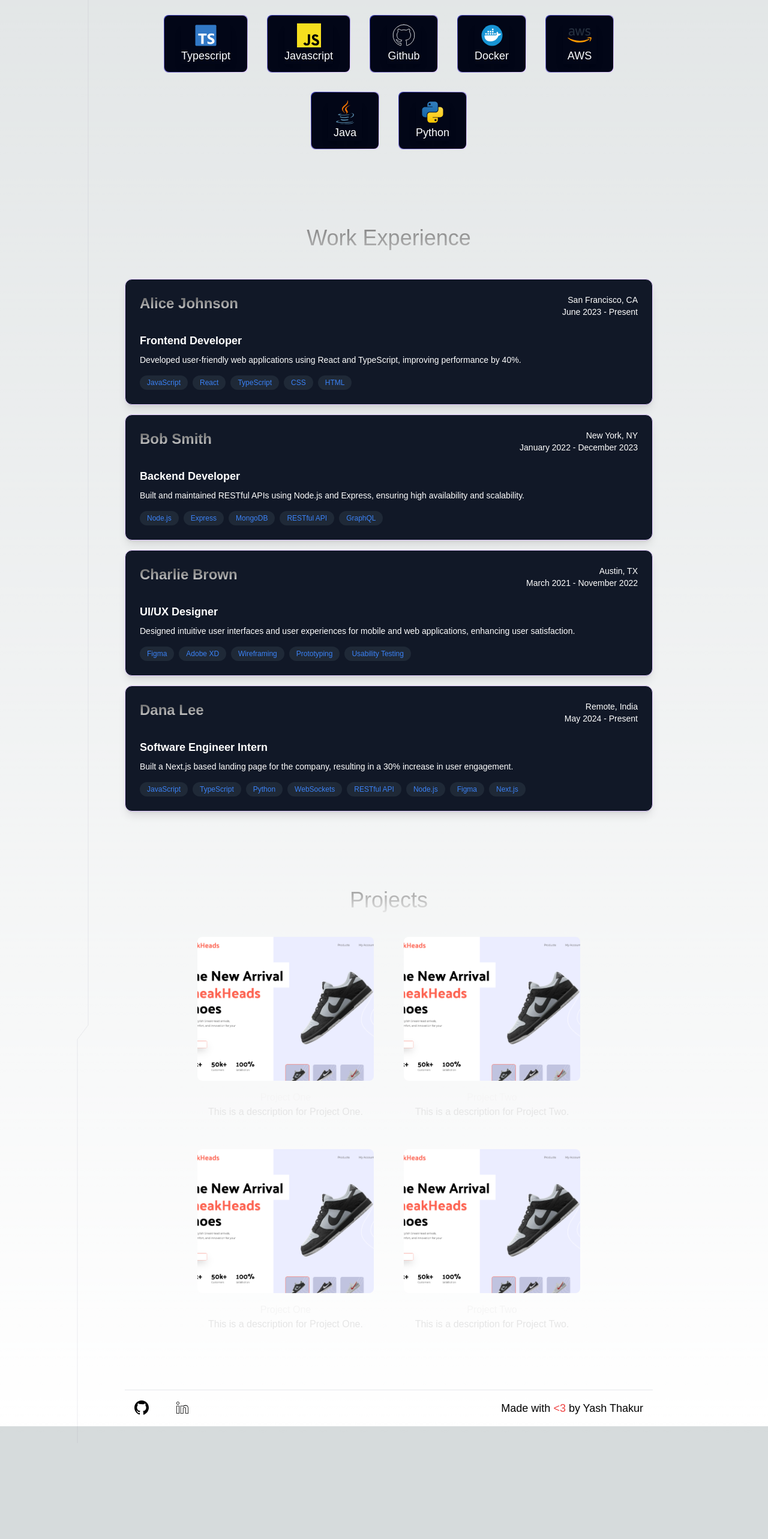
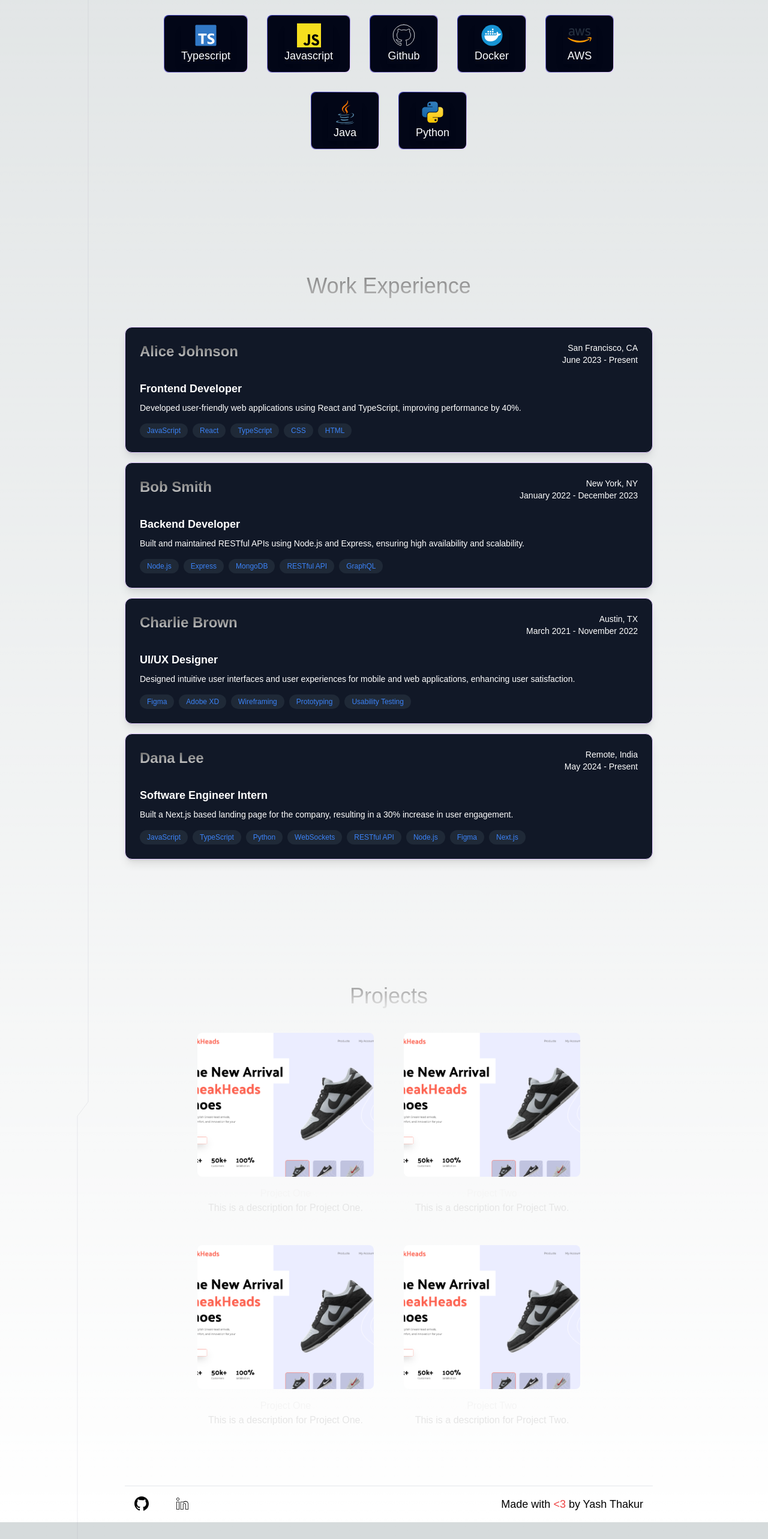
Before and after one commit to sincerelyyyash/portfolio, a Next.js app: page / in a window 1280 px wide. Shown: the part 1107-3673 px from the top of the page at 60% size. Before the commit the page ends 3513 px from the top, so only its background shows below. Built offline with nearby package versions, Linux system fonts and the light colour scheme; a web font is replaced by a local one.

Commit message:
Sections updated

```diff
--- a/components/ProjectSection.tsx
+++ b/components/ProjectSection.tsx
@@ -7,7 +7,7 @@ import { Projects } from '@/utils/projectsData';
 
 const ProjectSection = () => {
   return (
-    <div className="pt-10" id='projects'>
+    <div className="pt-10 my-20" id='projects'>
       <motion.div
         initial={{ opacity: 0.5, y: 100 }}
         whileInView={{ opacity: 1, y: 0 }}
--- a/components/WorkSection.tsx
+++ b/components/WorkSection.tsx
@@ -6,7 +6,7 @@ import { motion } from 'framer-motion';
 
 function WorkSection() {
   return (
-    <div className="pt-10" id='work'>
+    <div className="pt-10 my-20" id='work'>
       <motion.div
         initial={{ opacity: 0.5, y: 100 }}
         whileInView={{ opacity: 1, y: 0 }}
```
